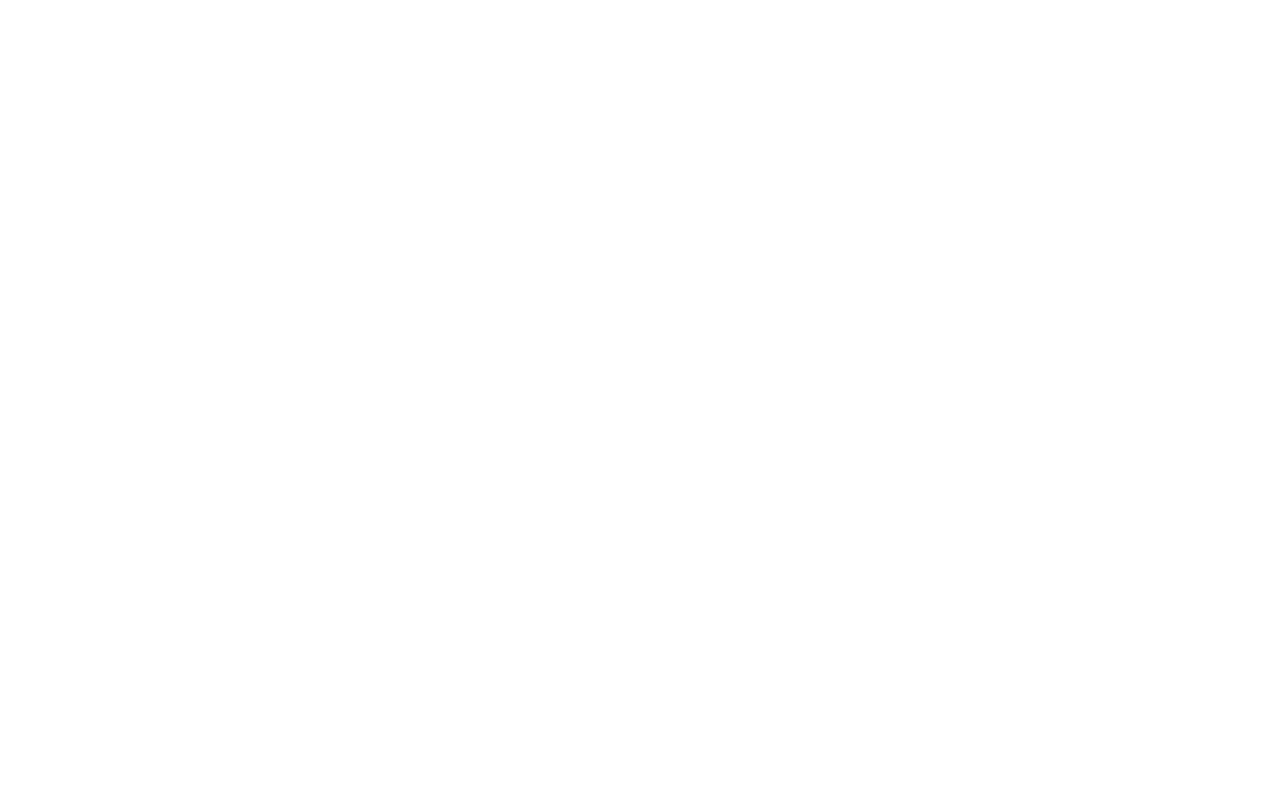
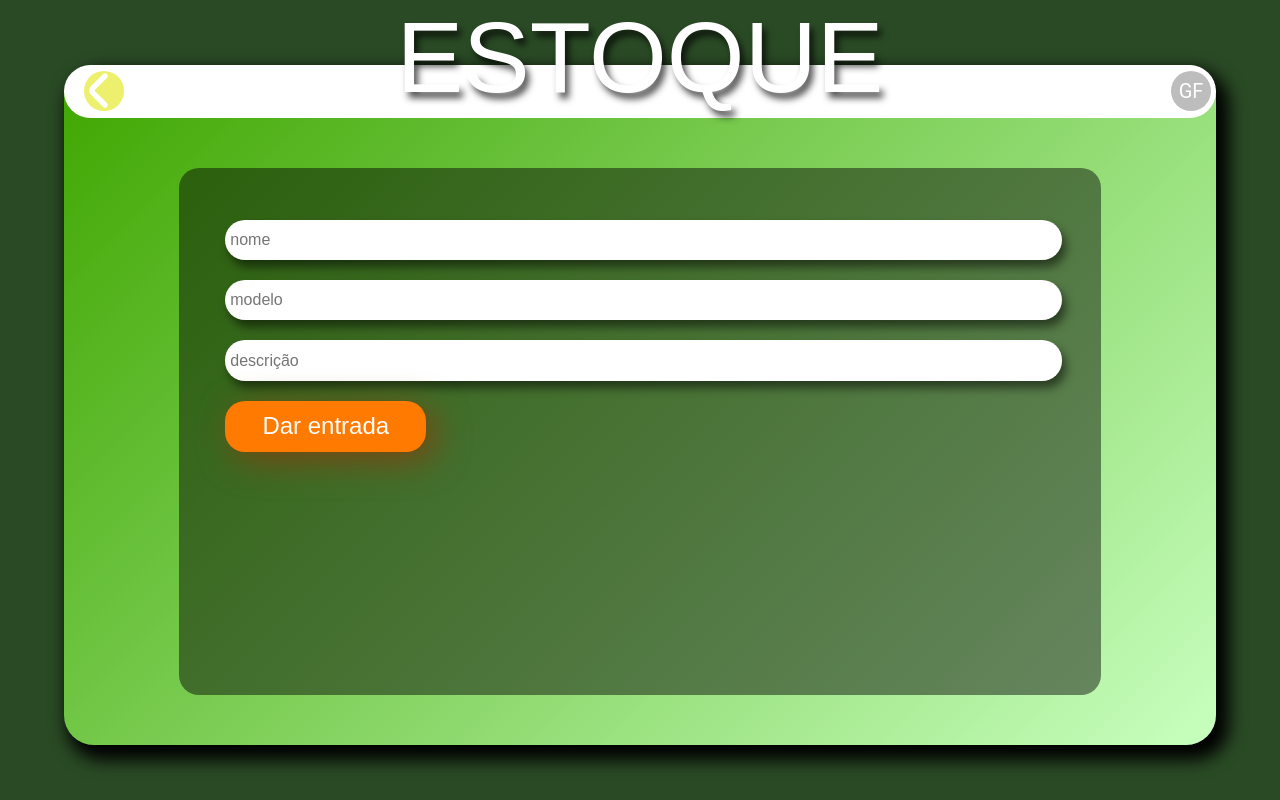
Before and after one commit to Hospital-Nipo-Brasileiro/front-react-app, a React (Create React App) app: page /estoques/entrada in a window 1280 px wide. Before the commit this address had no page. Built offline with nearby package versions, Linux system fonts and the light colour scheme.

Commit message:
[:construction:] Criado entrada de estoque

```diff
--- a/src/App.js
+++ b/src/App.js
@@ -10,6 +10,7 @@
 import Acessos from './pages/acessos/Acessos.jsx'
 import EstoqueTemp from './pages/estoque/EstoqueTemp'
 import MeuUsuario from './pages/MeuUsuario/index';
+import EntradaEstoque from './pages/estoque/EntradaEstoque';
 
 function App() {
   const { auth } = useAuth()
@@ -21,10 +22,11 @@
         <Route path='/login' element={<Login />} />
         <Route path='/home' element={auth ? <Home /> : <Navigate to="/login" />} />
         <Route path='/automation' element={auth ? <AutomacaoUsuarios /> : <Navigate to="/login" />} />
-        <Route path='/central-estoques' element={auth ? <CentralEstoque /> : <Navigate to="/login" />} />
+        <Route path='/estoques/central' element={auth ? <CentralEstoque /> : <Navigate to="/login" />} />
         <Route path='/acessos' element={auth ? <Acessos /> : <Navigate to="/login" />} />
-        <Route path='/estoque/1' element={auth ? <EstoqueTemp /> : <Navigate to="/login" />} />
-        <Route path='/meu-usuario' element={<MeuUsuario /> } />
+        <Route path='/estoques/:id' element={auth ? <EstoqueTemp /> : <Navigate to="/login" />} />
+        <Route path='/meu-usuario' element={auth ? <MeuUsuario /> : <Navigate to="/login" />} />
+        <Route path='/estoques/entrada' element={auth ? <EntradaEstoque /> : <Navigate to="/login" />} />
       </Routes>
     </BrowserRouter>
   )
--- /dev/null
+++ b/src/components/CustomToast.jsx
@@ -0,0 +1,33 @@
+import { toast } from 'react-toastify';
+
+function CustomToasty({ text, status }) {
+  if (status === "success") {
+    toast.success(text, {
+      position: "bottom-left",
+      autoClose: 5000,
+      hideProgressBar: false,
+      closeOnClick: true,
+      pauseOnHover: true,
+      draggable: true,
+      progress: undefined,
+      theme: "colored",
+    });
+  } else if (status === "error") {
+    toast.error(text, {
+      position: "bottom-left",
+      autoClose: 5000,
+      hideProgressBar: false,
+      closeOnClick: true,
+      pauseOnHover: true,
+      draggable: true,
+      progress: undefined,
+      theme: "colored",
+    });
+  } else {
+
+  }
+
+  return null;
+}
+
+export default CustomToasty;
--- a/src/pages/automacaoUsuarios/StyleAutomacaoUsuarios.css
+++ b/src/pages/automacaoUsuarios/StyleAutomacaoUsuarios.css
@@ -7,6 +7,7 @@
     margin-top: 5%;
     display: flex;
     flex-direction: column;
+    justify-content: space-between;
     align-items: center;
 }
 
@@ -47,6 +48,8 @@
     display: flex;
     flex-direction: row;
     width: 100%;
+    margin-bottom: 20px;
+    margin-right: 30px;
 }
 
 .sweet-pagination{
--- a/src/pages/estoque/CentralEstoque.jsx
+++ b/src/pages/estoque/CentralEstoque.jsx
@@ -7,12 +7,18 @@
 
 function CentralEstoque() {
 
-  const [estoques, setEstoques] = useState([]);
+  const estoques = [
+    { id: 1, nome: 'TRIAGEM' },
+    { id: 2, nome: 'TEMP' },
+    { id: 3, nome: 'T.I.' },
+    { id: 4, nome: 'CENTRAL'},
+    { id: 5, nome: 'PABX'},
+    { id: 6, saida: 'SAIDA'}
+  ];
 
   useEffect(() => {
     axios.get('http://localhost:8080/estoques')
       .then((response) => {
-        setEstoques(response.data);
       })
       .catch((error) => {
         console.error('Erro ao buscar os dados dos estoques:', error);
@@ -22,22 +28,48 @@
   return (
     <div className="login-background">
       <span className="title-technipo">ESTOQUE</span>
-      <div className="app-background">
+      <div className="app-background" id='app-background-estoque'>
         <div className="navbar-user">
           <BackButton />
           <StyledAvatar />
         </div>
 
         <div className="container-content-estoques">
-          <div className="container-cards-estoque">
-            {estoques.map((estoque, index) => (
-              <Link to={`/estoque/${estoque.id}`} className="container-link-card-estoque" key={index} style={{ textDecoration: "none" }}>
-                <div className="card-estoque">
-                  <span className='text-automacao' >{estoque.ds_nome}</span>
-                </div>
-              </Link>
-            ))}
-          </div>
+          <Link to={`/estoques/1`} style={{ textDecoration: "none" }}>
+            <div className="card-estoque">
+              <span className='text-automacao'>TRIAGEM</span>
+            </div>
+          </Link>
+
+          <Link to={`/estoques/2`} style={{ textDecoration: "none" }}>
+            <div className="card-estoque">
+              <span className='text-automacao'>TEMP</span>
+            </div>
+          </Link>
+
+          <Link to={`/estoques/3`} style={{ textDecoration: "none" }}>
+            <div className="card-estoque">
+              <span className='text-automacao'>T.I.</span>
+            </div>
+          </Link>
+
+          <Link to={`/estoques/4`} style={{ textDecoration: "none" }}>
+            <div className="card-estoque">
+              <span className='text-automacao'>CENTRAL</span>
+            </div>
+          </Link>
+
+          <Link to={`/estoques/5`} style={{ textDecoration: "none" }}>
+            <div className="card-estoque">
+              <span className='text-automacao'>PABX</span>
+            </div>
+          </Link>
+
+          <Link to={`/estoques/6`} style={{ textDecoration: "none" }}>
+            <div className="card-estoque">
+              <span className='text-automacao'>SAIDA</span>
+            </div>
+          </Link>
         </div>
       </div>
     </div>
--- /dev/null
+++ b/src/pages/estoque/EntradaEstoque.jsx
@@ -0,0 +1,96 @@
+import axios from 'axios';
+import React, { useState } from 'react';
+import NavBarUser from '../../components/NavBarUser';
+import CustomButton from '../../components/CustomButton';
+import './StyleEntradaEstoque.css'
+import CustomToasty from '../../components/CustomToast';
+import { toast } from 'react-toastify';
+
+function EntradaEstoque() {
+  const [nome, setNome] = useState("");
+  const [modelo, setModelo] = useState("");
+  const [descricao, setDescricao] = useState("");
+
+  const handleCriaItem = () => {
+    const body = {
+      ds_nome: nome,
+      ds_modelo: modelo,
+      ds_item: descricao
+    };
+
+    axios.post("http://localhost:8080/itens", body)
+      .then((response) => {
+        if (response.status === 200) {
+          setNome("");
+          setModelo("");
+          setDescricao("");
+          toast.success("Item criado pronto para ser triado", {
+            position: "bottom-left",
+            autoClose: 5000,
+            hideProgressBar: false,
+            closeOnClick: true,
+            pauseOnHover: true,
+            draggable: true,
+            progress: undefined,
+            theme: "colored",
+          });
+        } else {
+          toast.error(response.statusText, {
+            position: "bottom-left",
+            autoClose: 5000,
+            hideProgressBar: false,
+            closeOnClick: true,
+            pauseOnHover: true,
+            draggable: true,
+            progress: undefined,
+            theme: "colored",
+          });
+        }
+      })
+      .catch((error) => {
+        toast.error(error, {
+          position: "bottom-left",
+          autoClose: 5000,
+          hideProgressBar: false,
+          closeOnClick: true,
+          pauseOnHover: true,
+          draggable: true,
+          progress: undefined,
+          theme: "colored",
+        });
+      });
+  }
+  const handleNomeChange = (event) => {
+    setNome(event.target.value);
+  }
+
+  const handleModeloChange = (event) => {
+    setModelo(event.target.value);
+  }
+
+  const handleDescricaoChange = (event) => {
+    setDescricao(event.target.value);
+  }
+
+  return (
+    <div className="login-background">
+      <span className='title-technipo'>ESTOQUE</span>
+
+      <div id='center-searcher' className="app-background">
+        <NavBarUser/>
+        <div className="container-searcher">
+          <div className="container-items">
+            <div className="container-content-items">
+              <input className="item-bar2" type='text' placeholder='nome' value={nome} onChange={handleNomeChange}/>
+              <input className="item-bar2" type='text' placeholder='modelo' value={modelo} onChange={handleModeloChange}/>
+              <input className="item-bar2" type='text' placeholder='descrição' value={descricao} onChange={handleDescricaoChange}/>
+              <CustomButton onclick={handleCriaItem} text='Dar entrada'/>
+            </div>
+          </div>
+        </div>
+      </div>
+    </div>
+  );
+}
+
+export default EntradaEstoque;
--- /dev/null
+++ b/src/pages/estoque/StyleEntradaEstoque.css
@@ -0,0 +1,17 @@
+.item-bar2 {
+    background-color: white;
+    box-shadow: 4px 7px 10px 0px rgba(0, 0, 0, 0.50);
+    border-radius: 20px;
+    display: flex;
+    height: 9%;
+    margin-top: 20px;
+    width: 100%;
+    transition: 0.3s;
+    border: 0;
+    font-size: medium;
+    padding-left: 5px;
+}
+
+.item-bar2:focus{
+    outline: none;
+}
--- a/src/pages/estoque/StyleEstoqueTemp.css
+++ b/src/pages/estoque/StyleEstoqueTemp.css
@@ -28,6 +28,7 @@
     display: flex;
     justify-content: center;
     align-items: center;
+    flex-direction: column;
 }
 
 .container-content-items {
@@ -50,11 +51,17 @@
     margin-top: 20px;
     width: 100%;
     transition: 0.3s;
+    border: 0;
 }
 
 .item-bar:hover{
     transform: scale(1.03);
     transition: 0.3s;
+    background-color: #dbdbdb;
+}
+
+.item-bar:focus{
+    outline: none;
 }
 
 #item-number-one {
@@ -164,3 +171,8 @@
     width: 40px;
     margin-left: 2%;
 }
+
+.circle-add-item{
+    display: flex;
+
+}
--- a/src/pages/home/Home.jsx
+++ b/src/pages/home/Home.jsx
@@ -36,7 +36,7 @@
 
                     <div className="container-double-cards">
                         <div className="container-card-estoque">
-                            <Link to={"/central-estoques"} style={{ textDecoration: "none" }}>
+                            <Link to={"/estoques/central"} style={{ textDecoration: "none" }}>
                                 <div className="container-filtro-fosco">
                                     <span className="text-automacao">ESTOQUE</span>
                                 </div>
--- a/src/pages/home/StyleHome.css
+++ b/src/pages/home/StyleHome.css
@@ -61,7 +61,7 @@
 }
 
 .container-card-estoque{
-    background-image: url("../../assets/card-estoque.svg");
+    background-image: url("../../assets/card-acessos.svg");
     background-size: cover;
     width: 45%;
     height: 100%;
@@ -69,7 +69,7 @@
 }
 
 .container-card-acessos{
-    background-image: url("../../assets/card-acessos.svg");
+    background-image: url("../../assets/card-estoque.svg");
     background-size: cover;
     width: 45%;
     height: 100%;
```
Also changed, not shown: src/pages/automacaoUsuarios/AutomacaoUsuarios.jsx (+45 -13 lines), src/pages/estoque/EstoqueTemp.jsx (+13 -3 lines), src/pages/estoque/StyleCentralEstoque.css (+11 -9 lines).
